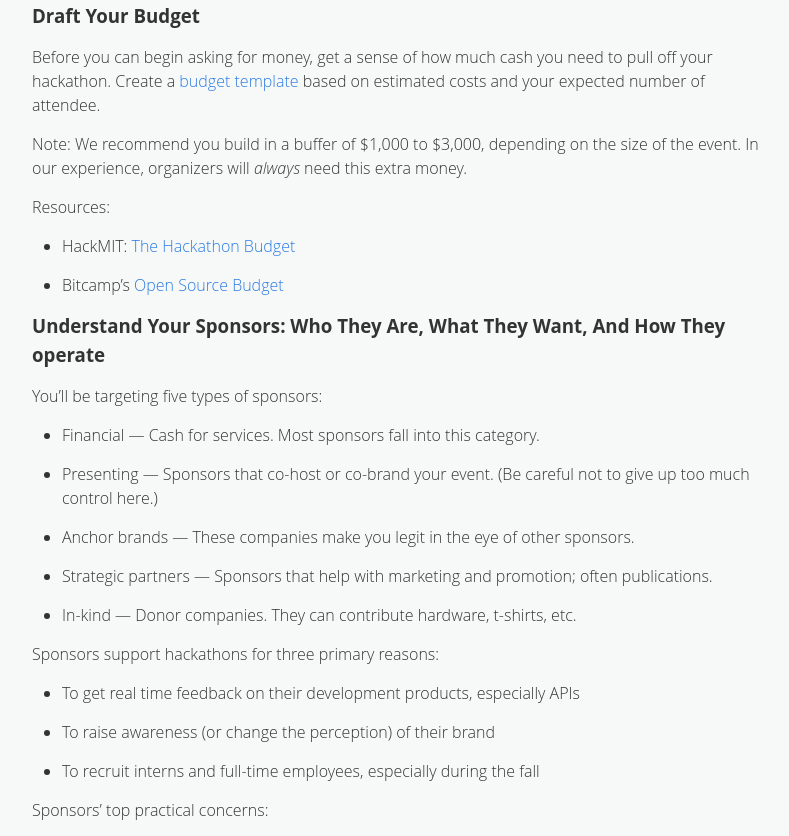
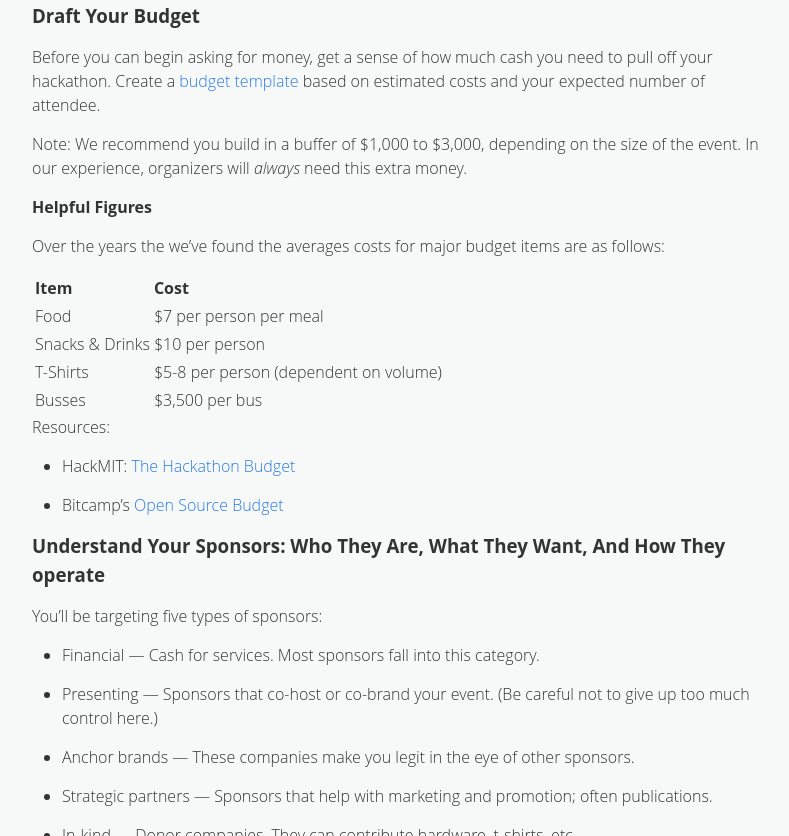
Before and after one commit to MLH/mlh-hackathon-organizer-guide, a Jekyll site: the page built from index.md, in a window 1280 px wide and 900 px high, scrolled down 7519 px, cut to the strip 64-900 px from the top of the window. Shown: the whole strip, without its empty margins (238-1027 px from the left). Built offline with Jekyll 4.4.1, drawn with Linux system fonts in a browser that asks for light colours.

Commit message:
added notes on budgets and updated example budget

```diff
--- a/index.md
+++ b/index.md
@@ -254,9 +254,20 @@ When you’re finished reading this section of the guide, we strongly recommend
 
 ### Draft Your Budget
 
-Before you can begin asking for money, get a sense of how much cash you need to pull off your hackathon. Create a [budget template](https://docs.google.com/spreadsheets/d/18xo4w05PeC-xOVSGJ9c6sigu2O7xHpbgWd7p8TjYHj0/edit#gid=41626453) based on estimated costs and your expected number of attendee.
+Before you can begin asking for money, get a sense of how much cash you need to pull off your hackathon. Create a [budget template](https://docs.google.com/spreadsheets/d/1ADKWatCbC3AhBKlyWOtVSqMcD6O6Y3FcwMTZwynPwDA/edit?usp=sharing) based on estimated costs and your expected number of attendee.
 
 Note: We recommend you build in a buffer of $1,000 to $3,000, depending on the size of the event. In our experience, organizers will *always* need this extra money.
+
+#### Helpful Figures
+
+Over the years the we've found the averages costs for major budget items are as follows:
+
+| Item | Cost |
+|:-----|:-----|
+| Food | $7 per person per meal |
+| Snacks & Drinks | $10 per person |
+| T-Shirts | $5-8 per person (dependent on volume) |
+| Busses | $3,500 per bus |
 
 Resources:
 
@@ -446,7 +457,7 @@ Once you’ve ascertained how much money your hackathon needs and created your s
 
 * Article: [The Hackathon Budget](https://medium.com/hackers-and-hacking/the-hackathon-budget-d636b5b2ed6c)
 
-* Template: [Budget spreadsheet](https://docs.google.com/spreadsheets/d/18xo4w05PeC-xOVSGJ9c6sigu2O7xHpbgWd7p8TjYHj0/edit#gid=41626453)
+* Template: [Budget spreadsheet](https://docs.google.com/spreadsheets/d/1ADKWatCbC3AhBKlyWOtVSqMcD6O6Y3FcwMTZwynPwDA/edit?usp=sharing)
 
 * Example: [Previous sponsorship decks ](https://github.com/MLH/hackathon-organizer-guide/tree/gh-pages/previous-sponsorship-decks)
 
```
